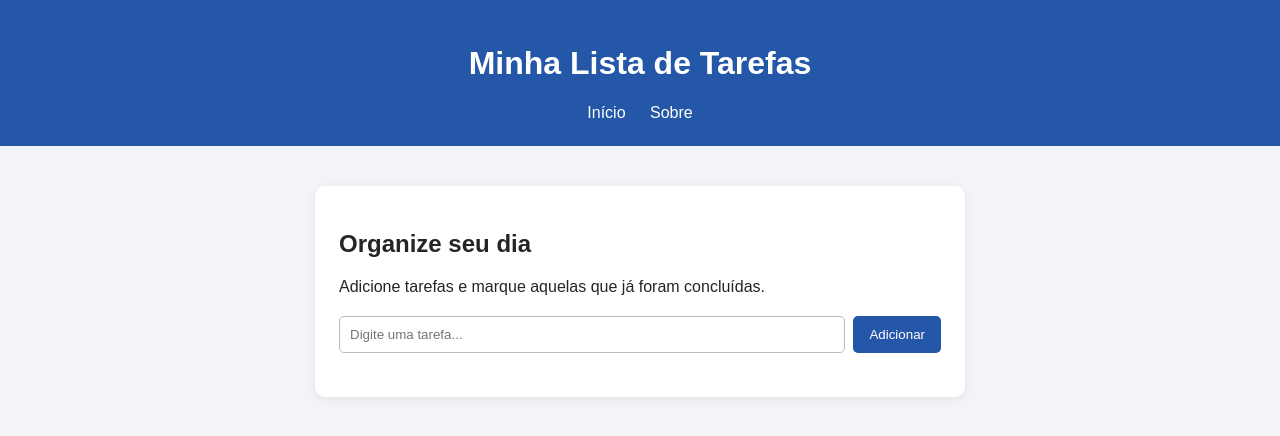
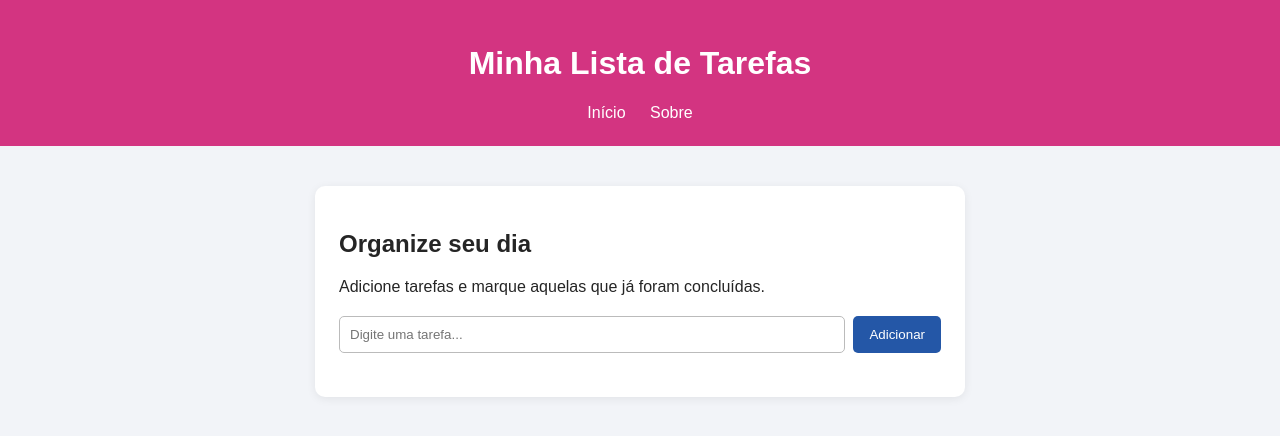
Before and after one commit to davi-muros/TRABALHO_GIT, a plain HTML site: page index.html in a window 1280 px wide. Drawn offline with Linux system fonts and the light colour scheme.

Commit message:
style: adicionando rosa no header

```diff
--- a/style.css
+++ b/style.css
@@ -12,7 +12,7 @@ body {
 header {
     padding: 24px;
     text-align: center;
-    background-color: #2457a7;
+    background-color: #d33481;
     color: white;
 }
 
```
